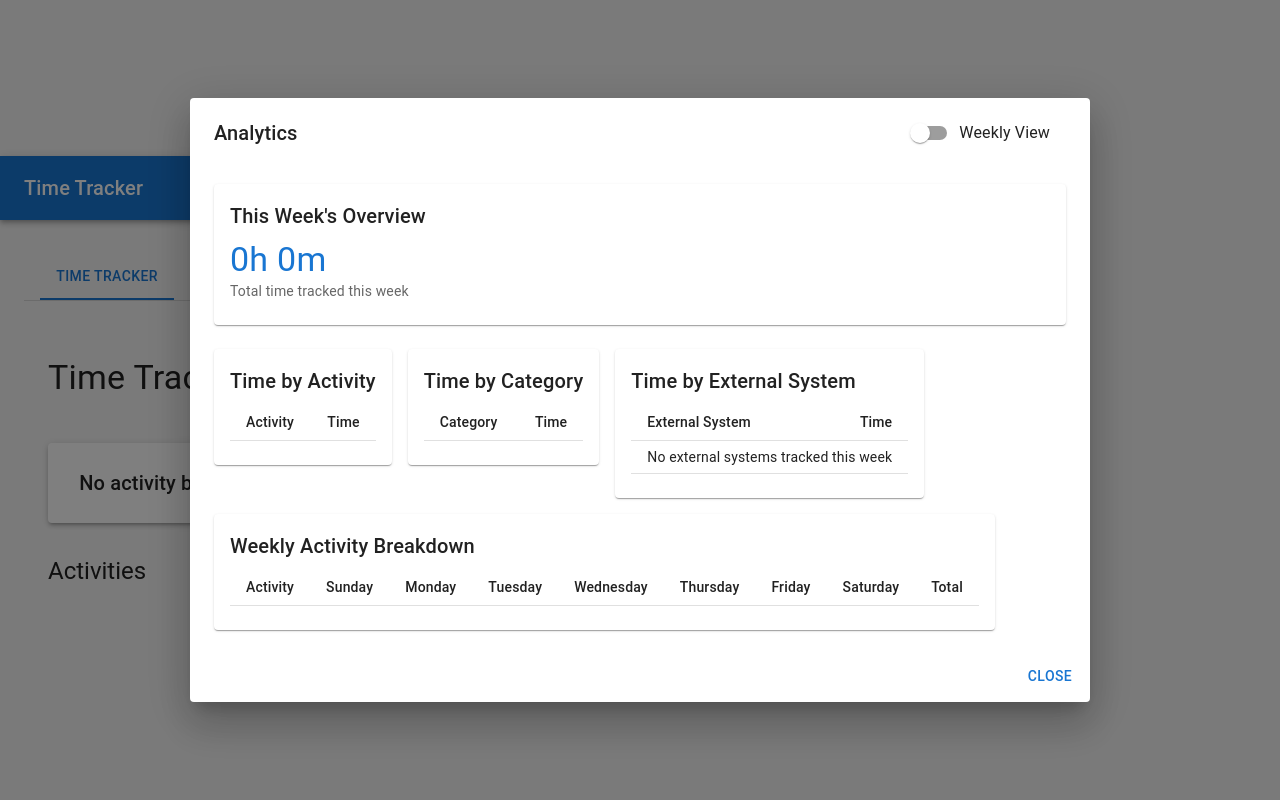
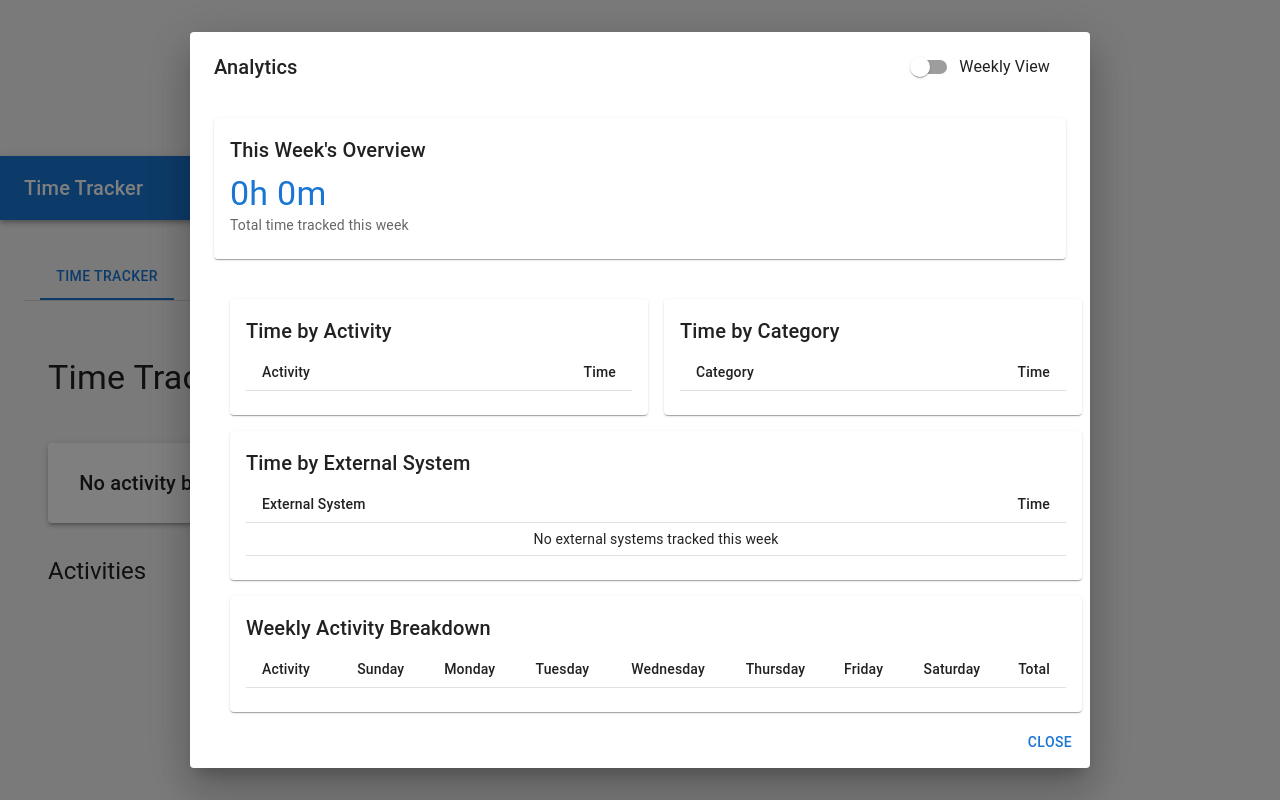
Before and after one commit to sweetnordic/timetracker, a React (Vite) app: page / in a window 1280 px wide. Both pictures are taken after a click on the button 267 px from the left and 384 px from the top of the page. Built offline with nearby package versions, Linux system fonts and the light colour scheme.

Commit message:
Refactor TimeTracker component to replace Grid with GridLegacy: update layout components for improved compatibility and maintainability in the UI structure.

```diff
--- a/src/components/TimeTracker.tsx
+++ b/src/components/TimeTracker.tsx
@@ -33,7 +33,7 @@ import {
   RadioGroup,
   FormControlLabel,
   Radio,
-  Grid,
+  GridLegacy,
   Switch
 } from '@mui/material';
 import { PlayArrow, Stop, History, Add, Edit, Delete, Settings, Timer, Download, Upload, BarChart } from '@mui/icons-material';
@@ -1498,8 +1498,8 @@ export const TimeTracker: React.FC = () => {
                 </CardContent>
               </Card>
 
-              <Grid container spacing={2}>
-                <Grid item xs={12} md={6}>
+              <GridLegacy container spacing={2}>
+                <GridLegacy item xs={12} md={6}>
                   <Card>
                     <CardContent>
                       <Typography variant="h6" gutterBottom>
@@ -1527,9 +1527,9 @@ export const TimeTracker: React.FC = () => {
                       </TableContainer>
                     </CardContent>
                   </Card>
-                </Grid>
-
-                <Grid item xs={12} md={6}>
+                </GridLegacy>
+
+                <GridLegacy item xs={12} md={6}>
                   <Card>
                     <CardContent>
                       <Typography variant="h6" gutterBottom>
@@ -1557,9 +1557,9 @@ export const TimeTracker: React.FC = () => {
                       </TableContainer>
                     </CardContent>
                   </Card>
-                </Grid>
-
-                <Grid item xs={12}>
+                </GridLegacy>
+
+                <GridLegacy item xs={12}>
                   <Card>
                     <CardContent>
                       <Typography variant="h6" gutterBottom>
@@ -1594,10 +1594,10 @@ export const TimeTracker: React.FC = () => {
                       </TableContainer>
                     </CardContent>
                   </Card>
-                </Grid>
+                </GridLegacy>
 
                 {!isMonthlyView && (
-                  <Grid item xs={12}>
+                  <GridLegacy item xs={12}>
                     <Card>
                       <CardContent>
                         <Typography variant="h6" gutterBottom>
@@ -1635,9 +1635,9 @@ export const TimeTracker: React.FC = () => {
                         </TableContainer>
                       </CardContent>
                     </Card>
-                  </Grid>
+                  </GridLegacy>
                 )}
-              </Grid>
+              </GridLegacy>
             </Stack>
           </DialogContent>
           <DialogActions>
```
